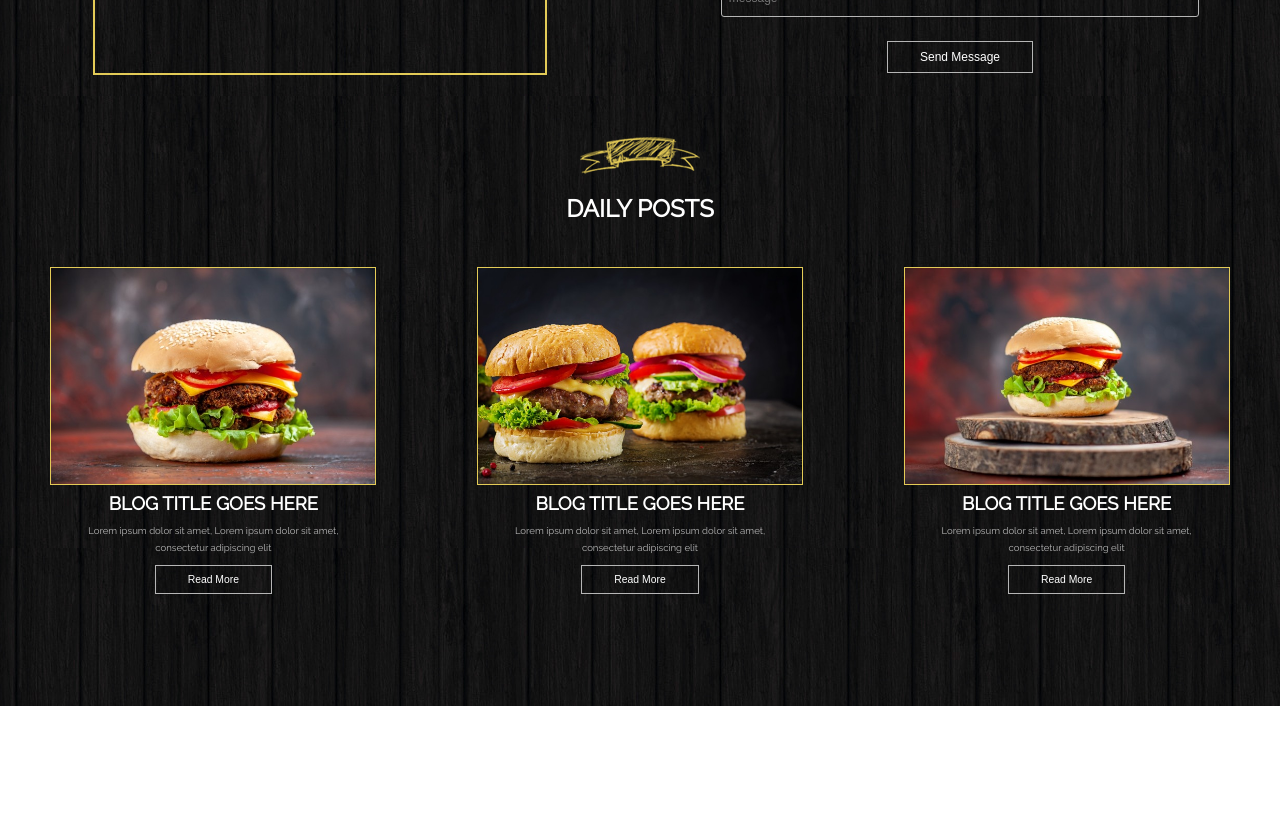
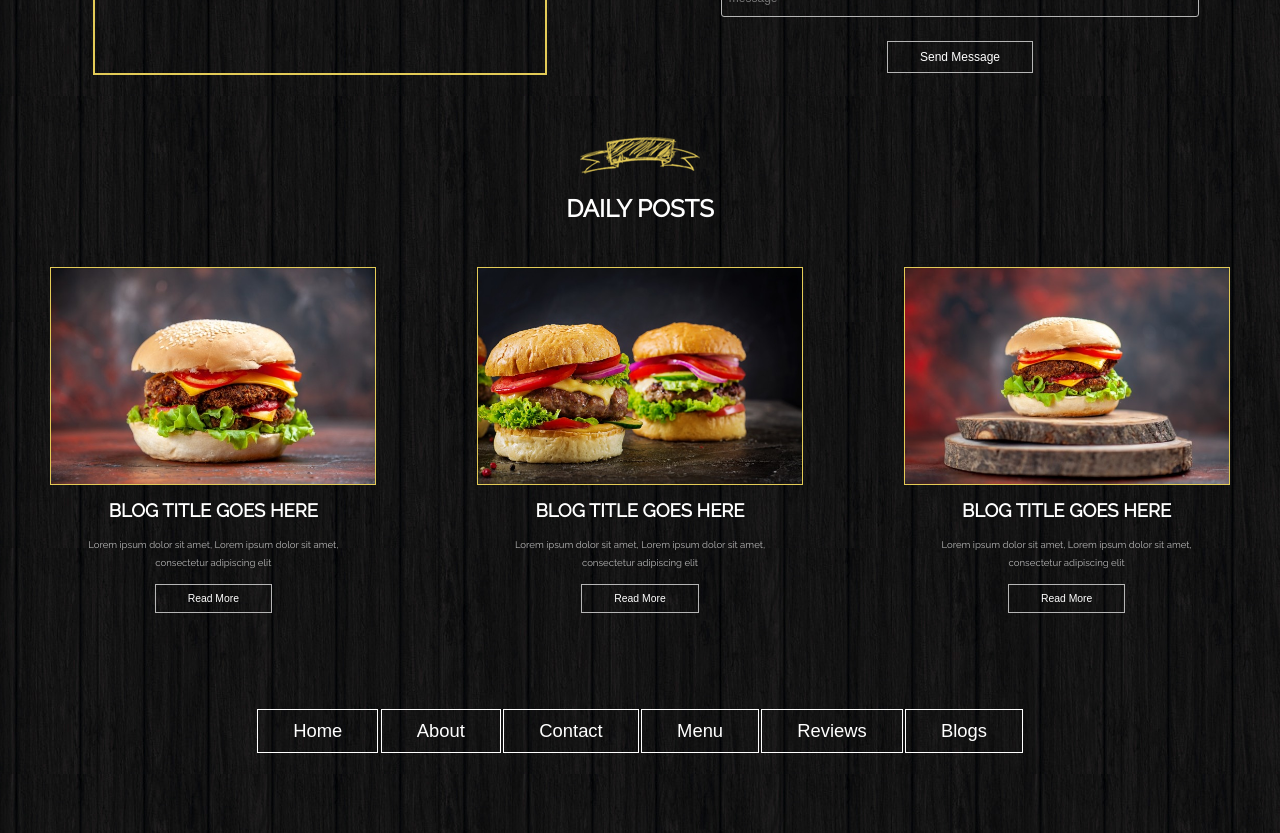
Before and after one commit to TomasDnlAranda/Burger-Website-React, a React (Create React App) app: page / in a window 1280 px wide. Shown: the part 3520-4353 px from the top of the page. Before the commit the page ends 4226 px from the top, so only its background shows below. Built offline with nearby package versions, Linux system fonts and the light colour scheme; grey boxes are pictures that could not be loaded; a web font is replaced by a local one.

Commit message:
add footer

```diff
--- a/src/App.js
+++ b/src/App.js
@@ -7,6 +7,7 @@ import Navbar from './components/Navbar';
 import AOS from 'aos';
 import 'aos/dist/aos.css';
 import DailyPosts from './components/DailyPosts';
+import Footer from './components/Footer';
 AOS.init({
 	duration: 800,
 });
@@ -22,6 +23,7 @@ function App() {
 				<CustomersReviews />
 				<ContactUs />
 				<DailyPosts />
+				<Footer />
 			</div>
 		</>
 	);
--- /dev/null
+++ b/src/components/Footer.jsx
@@ -0,0 +1,21 @@
+import React from 'react';
+import '../css/footer.css';
+
+const Footer = () => {
+	return (
+		<div className="footer">
+			<div className="footer__col-one">
+				<button className="footer__home">Home</button>
+				<button className="footer__about">About</button>
+				<button className="footer__contact">Contact</button>
+			</div>
+			<div className="footer__col-two">
+				<button className="footer__menu">Menu</button>
+				<button className="footer__reviews">Reviews</button>
+				<button className="footer__blogs">Blogs</button>
+			</div>
+		</div>
+	);
+};
+
+export default Footer;
--- a/src/css/carddailypost.css
+++ b/src/css/carddailypost.css
@@ -119,11 +119,13 @@
 
 	.card-daily-post__name {
 		font-size: 1rem;
+		margin: 0.75rem 0;
 	}
 
 	.card-daily-post__description {
 		font-size: 0.65rem;
 		width: 250px;
+		margin: 0 0 0.75rem 0;
 	}
 
 	.card-daily-post__btn {
@@ -143,11 +145,13 @@
 
 	.card-daily-post__name {
 		font-size: 1.15rem;
+		margin: 0.95rem 0;
 	}
 
 	.card-daily-post__description {
 		font-size: 0.6rem;
 		width: 275px;
+		margin: 0 0 0.75rem 0;
 	}
 
 	.card-daily-post__btn {
--- a/src/css/dailypost.css
+++ b/src/css/dailypost.css
@@ -4,7 +4,7 @@
 	justify-content: center;
 	align-items: center;
 	margin-top: 3rem;
-	margin-bottom: 7rem;
+	margin-bottom: 3rem;
 }
 
 .daily-post__container-text {
--- /dev/null
+++ b/src/css/footer.css
@@ -0,0 +1,106 @@
+.footer {
+	display: flex;
+	justify-content: space-around;
+	align-items: center;
+	margin: 3rem 0;
+}
+
+.footer__col-one,
+.footer__col-two {
+	display: flex;
+	flex-direction: column;
+	justify-content: center;
+	align-items: center;
+}
+
+.footer__col-one button,
+.footer__col-two button {
+	color: var(--navbar-text-color);
+	background: transparent;
+	border: 1px solid var(--navbar-text-color);
+	width: max-content;
+	padding: 9.5px 30px;
+	margin: 0.95rem auto 0;
+	cursor: pointer;
+	transition: all 0.5s;
+}
+
+@media all and (min-width: 550px) {
+	.footer__col-one button,
+	.footer__col-two button {
+		color: var(--navbar-text-color);
+		background: transparent;
+		border: 1px solid var(--navbar-text-color);
+		width: max-content;
+		padding: 12.5px 40px;
+		margin: 1.25rem auto 0;
+		cursor: pointer;
+		font-size: 1.1rem;
+		transition: all 0.5s;
+	}
+}
+
+@media all and (min-width: 750px) {
+}
+
+@media all and (min-width: 870px) {
+	.footer {
+		display: flex;
+		justify-content: center;
+		align-items: center;
+		margin: 5rem 0;
+	}
+
+	.footer__col-one,
+	.footer__col-two {
+		display: flex;
+		flex-direction: row;
+		justify-content: space-around;
+		align-items: center;
+		width: 45%;
+	}
+
+	.footer__col-one button,
+	.footer__col-two button {
+		color: var(--navbar-text-color);
+		background: transparent;
+		border: 1px solid var(--navbar-text-color);
+		width: max-content;
+		padding: 7.5px 30px;
+		margin: 1rem auto 0;
+		cursor: pointer;
+		font-size: 0.95rem;
+		transition: all 0.5s;
+	}
+}
+
+@media all and (min-width: 1075px) {
+	.footer {
+		display: flex;
+		justify-content: center;
+		align-items: center;
+		margin: 5rem 0;
+	}
+
+	.footer__col-one,
+	.footer__col-two {
+		display: flex;
+		flex-direction: row;
+		justify-content: space-around;
+		align-items: center;
+		width: 30%;
+	}
+
+	.footer__col-one button,
+	.footer__col-two button {
+		color: var(--navbar-text-color);
+		background: transparent;
+		border: 1px solid var(--navbar-text-color);
+		width: max-content;
+		padding: 10px 35px;
+		margin: 1rem auto 0;
+		cursor: pointer;
+		font-size: 1.15rem;
+		transition: all 0.5s;
+	}
+}
```
